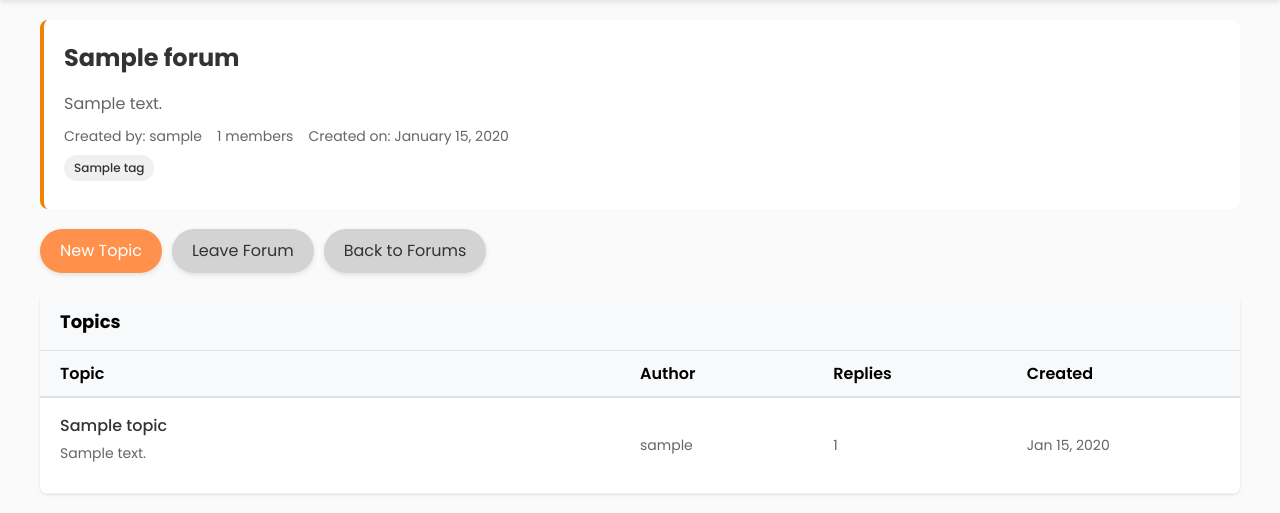
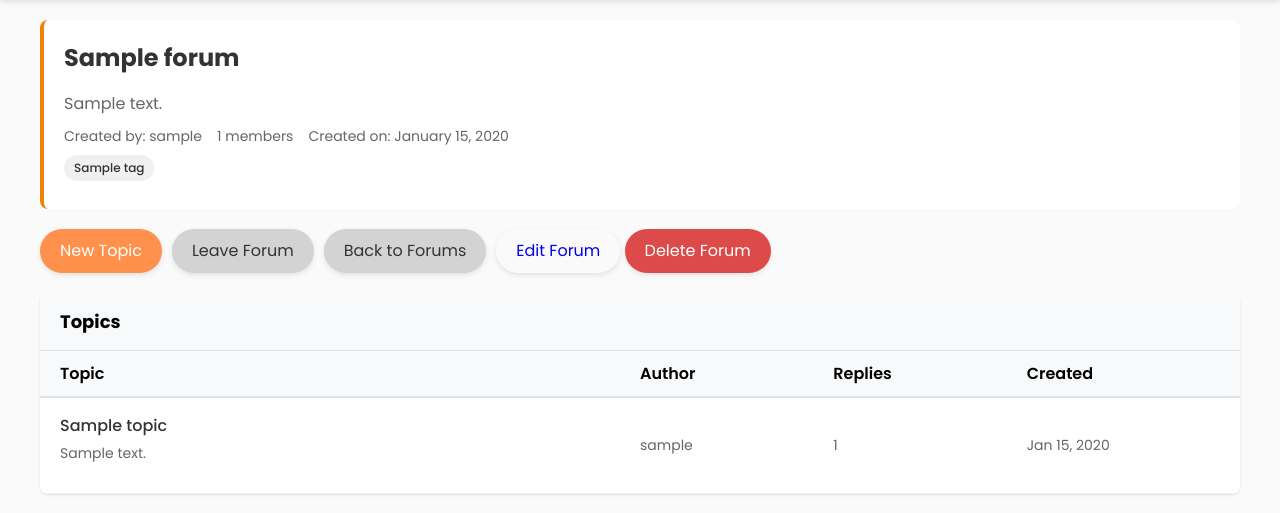
Before and after one commit to Ania2727/chatterchums, a Django app: page /forums/1/ in a window 1280 px wide. Shown: the part 100-613 px from the top of the page. Run offline with Django 5.2, Linux system fonts and the light colour scheme; a user stored in the database is signed in; tables that the repository leaves empty hold one stand-in row (values such as "Sample post"); some libraries are stand-ins or nearby versions.

Commit message:
Add forum edit and delete features for admins

```diff
--- a/forums/templates/forum_detail.html
+++ b/forums/templates/forum_detail.html
@@ -40,6 +40,16 @@
                 <a href="{% url 'forums:join_forum' forum.id %}" class="btn btn-primary">Join Forum</a>
             {% endif %}
             <a href="{% url 'forums:forum_list' %}" class="btn btn-secondary">Back to Forums</a>
+
+            {% if user.is_authenticated and user.is_forum_admin %}
+                <div class="admin-actions">
+                    <a href="{% url 'forums:edit_forum' forum.id %}" class="btn btn-warning">Edit Forum</a>
+                    <form method="post" action="{% url 'forums:delete_forum' forum.id %}" style="display: inline;">
+                        {% csrf_token %}
+                        <button type="submit" class="btn btn-danger" onclick="return confirm('Are you sure you want to delete this forum?');">Delete Forum</button>
+                    </form>
+                </div>
+            {% endif %}
         </div>
 
         <div class="topics-container">
--- a/forums/urls.py
+++ b/forums/urls.py
@@ -24,4 +24,7 @@ urlpatterns = [
     path('<int:forum_id>/topic/<int:topic_id>/add-comment-ajax/', add_comment_ajax, name='add_comment_ajax'),
     path('<int:forum_id>/topic/<int:topic_id>/comment/<int:comment_id>/edit-ajax/', edit_comment_ajax, name='edit_comment_ajax'),
     path('<int:forum_id>/topic/<int:topic_id>/comment/<int:comment_id>/delete-ajax/', delete_comment_ajax, name='delete_comment_ajax'),
+
+    path('forums/<int:forum_id>/edit/', views.edit_forum, name='edit_forum'),
+    path('forums/<int:forum_id>/delete/', views.delete_forum, name='delete_forum'),
 ]
--- a/forums/views.py
+++ b/forums/views.py
@@ -296,3 +296,34 @@ def edit_comment_ajax(request, forum_id, topic_id, comment_id):
             })
 
     return JsonResponse({'success': False, 'error': 'Invalid request'})
+
+@login_required
+def edit_forum(request, forum_id):
+    forum = get_object_or_404(Forum, id=forum_id)
+    if not request.user.is_forum_admin():
+        return HttpResponseForbidden("You don't have permission to edit this forum.")
+
+    if request.method == 'POST':
+        form = CreateInForum(request.POST, instance=forum, user=request.user)
+        if form.is_valid():
+            form.save()
+            messages.success(request, 'Forum updated successfully!')
+            return redirect('forums:forum_detail', forum_id=forum.id)
+    else:
+        form = CreateInForum(instance=forum, user=request.user)
+
+    return render(request, 'edit_forum.html', {'form': form, 'forum': forum})
+
+
+@login_required
+def delete_forum(request, forum_id):
+    forum = get_object_or_404(Forum, id=forum_id)
+    if not request.user.is_forum_admin():
+        return HttpResponseForbidden("You don't have permission to delete this forum.")
+
+    if request.method == 'POST':
+        forum.delete()
+        messages.success(request, 'Forum deleted successfully!')
+        return redirect('forums:forum_list')
+
+    return render(request, 'confirm_delete_forum.html', {'forum': forum})
```
Also changed, not shown: forums/templates/confirm_delete_forum.html (added, +13 -0 lines), forums/templates/edit_forum.html (added, +76 -0 lines).
